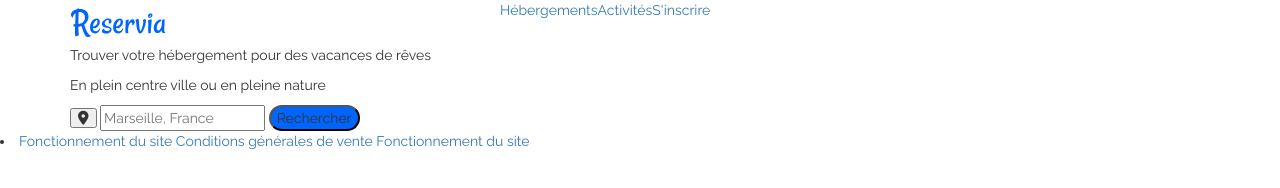
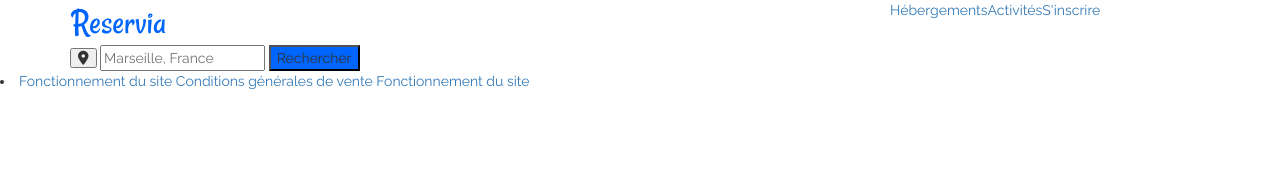
Before and after one commit to hezirel/MohammadHasnaine_2_18072021, a plain HTML site: page index.html in a window 1280 px wide. Drawn offline with nearby package versions, Linux system fonts and the light colour scheme.

Commit message:
header spacing figured out

```diff
--- a/css/style.css
+++ b/css/style.css
@@ -8,7 +8,6 @@ body {
 
 #search_button{
     background-color: #0065FC;
-    border-radius: 100px;
 }
 ul{
     list-style-type: none;
--- a/index.html
+++ b/index.html
@@ -18,14 +18,15 @@
     <header>
       <div class="container">
         <div class="row">
-          <div class="col-lg-4">
+          <div class="col-lg-2">
             <img src="images/logo/Reservia.svg"></div>
             <nav>
-              <div class="col-lg-8">
+              <div class="col-lg-6"></div>
+              <div class="col-lg-4">
                 <ul class="navbar-nav">
                   <li><a href="#host">Hébergements</a></li>
                   <li><a href="#activity">Activités</a></li>
-                  <li><a href="">S'inscrire</a></li>
+                  <li><a href="#subscription">S'inscrire</a></li>
                 </ul>
               </div>
             </nav>
@@ -33,11 +34,8 @@
         </div>
     </header>
     <div class="container">
-      <p>Trouver votre hébergement pour des vacances de rêves
-      </p>
-      <p>En plein centre ville ou en pleine nature</p>
       <div class="row">
-        <div class="col-lg-8"
+        <div class="col-lg-8">
           <form class="searchfield">
             <button type="submit" class="fas fa-map-marker-alt" id="search_geoloc">
             </button>
```
